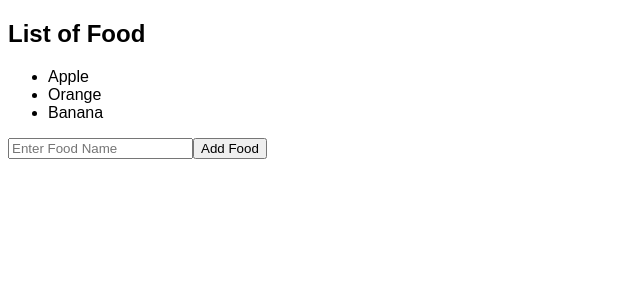
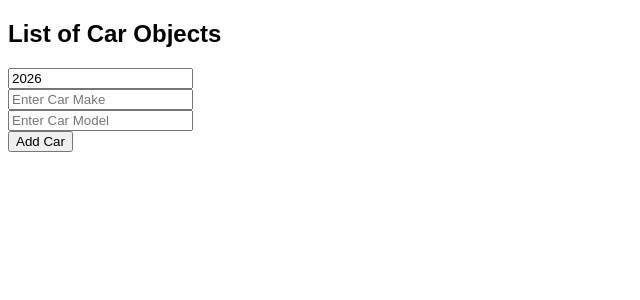
Before and after one commit to CrowZF01/LearnBasic_React, a React (Vite) app: page / in a window 1280 px wide. Shown: the top 300 px of the page, without its empty margins (0-640 px from the left). Built offline with nearby package versions, Linux system fonts and the light colour scheme.

Commit message:
UpdateState stuff

```diff
--- a/src/MyComponent.jsx
+++ b/src/MyComponent.jsx
@@ -3,33 +3,61 @@
 
 function MyComponent() {
 
-    const [foods, setFoods] = useState(["Apple", "Orange", "Banana"]);
+    const [cars, setCars] = useState([]);
+    const [carYear, setCarYear] = useState(new Date().getFullYear());
+    const [carMake, setCarMake] = useState("");
+    const [carModel, setCarModel] = useState("");
 
-    function handleAddFood() {
+    function handleAddCar() {
 
-        const newFood = document.getElementById("foodInput").value;
-        document.getElementById("foodInput").value = "";
-        setFoods(f => [...f, newFood]);
+        const newCar = {
+            year: carYear,
+            make: carMake,
+            model: carModel
+        };
+
+        setCars(c => [...c, newCar]);
+
+        setCarYear(new Date().getFullYear());
+        setCarMake("");
+        setCarModel("");
+    }
+
+    function handleRemoveCar(index) {
+        setCars(c => c.filter((_, i) => i !== index))
 
     }
 
-    function handleRemoveFood(index) {
+    function handleYearChange(event) {
+        setCarYear(event.target.value);
+    }
 
-        setFoods(foods.filter((_, i) => i !== index));
+    function handleMakeChange(event) {
+        setCarMake(event.target.value);
+    }
 
+    function handleModelChange(event) {
+        setCarModel(event.target.value);
     }
+
 
     return (
         <>
             <div>
-                <h2>List of Food</h2>
+                <h2>List of Car Objects</h2>
                 <ul>
-                    {foods.map((foods, index) =>
-                        <li key={index} onClick={() => handleRemoveFood(index)}>
-                            {foods}</li>)}
+                    {cars.map((car, index) =>
+                        <li key={index} onClick={() => handleRemoveCar(index)}>
+                            {car.year} {car.make} {car.model}
+                        </li>)}
                 </ul>
-                <input type="text" id="foodInput" placeholder="Enter Food Name" />
-                <button onClick={handleAddFood}>Add Food</button>
+
+                <input type="number" value={carYear} onChange={handleYearChange} /><br />
+                <input type="text" value={carMake} onChange={handleMakeChange}
+                    placeholder="Enter Car Make" /><br />
+                <input type="text" value={carModel} onChange={handleModelChange}
+                    placeholder="Enter Car Model" /><br />
+                <button onClick={handleAddCar}>Add Car</button>
             </div>
         </>
     )
```
